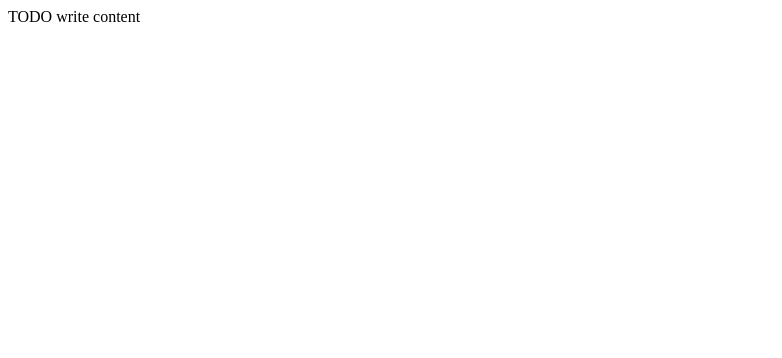
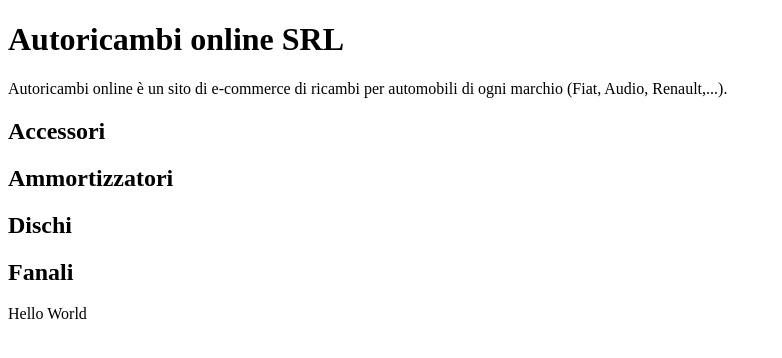
Before and after one commit to msanna95/AMM_GruppoBi, a plain HTML site: page WebApplication1/web/M1/Descrizione.html in a window 1280 px wide. Shown: the whole page, without its empty margins (0-782 px from the left). Drawn offline with Linux system fonts and the light colour scheme.

Commit message:
HTML PROJECT

```diff
--- a/WebApplication1/web/M1/Descrizione.html
+++ b/WebApplication1/web/M1/Descrizione.html
@@ -6,11 +6,21 @@
 -->
 <html>
     <head>
-        <title>TODO supply a title</title>
+        <title>Autoricambi online</title>
         <meta charset="UTF-8">
         <meta name="viewport" content="width=device-width, initial-scale=1.0">
+        <meta name="author" content="Marco">
     </head>
     <body>
-        <div>TODO write content</div>
+        <h1> Autoricambi online SRL </h1>
+        <p> Autoricambi online è un sito di e-commerce di ricambi per automobili
+            di ogni marchio (Fiat, Audio, Renault,...). </p>
+        <h2> Accessori </h2>
+        <h2> Ammortizzatori </h2>
+        <h2> Dischi </h2>
+        <h2> Fanali </h2>
+
+        <div>Hello World</div>
+
     </body>
 </html>
```
